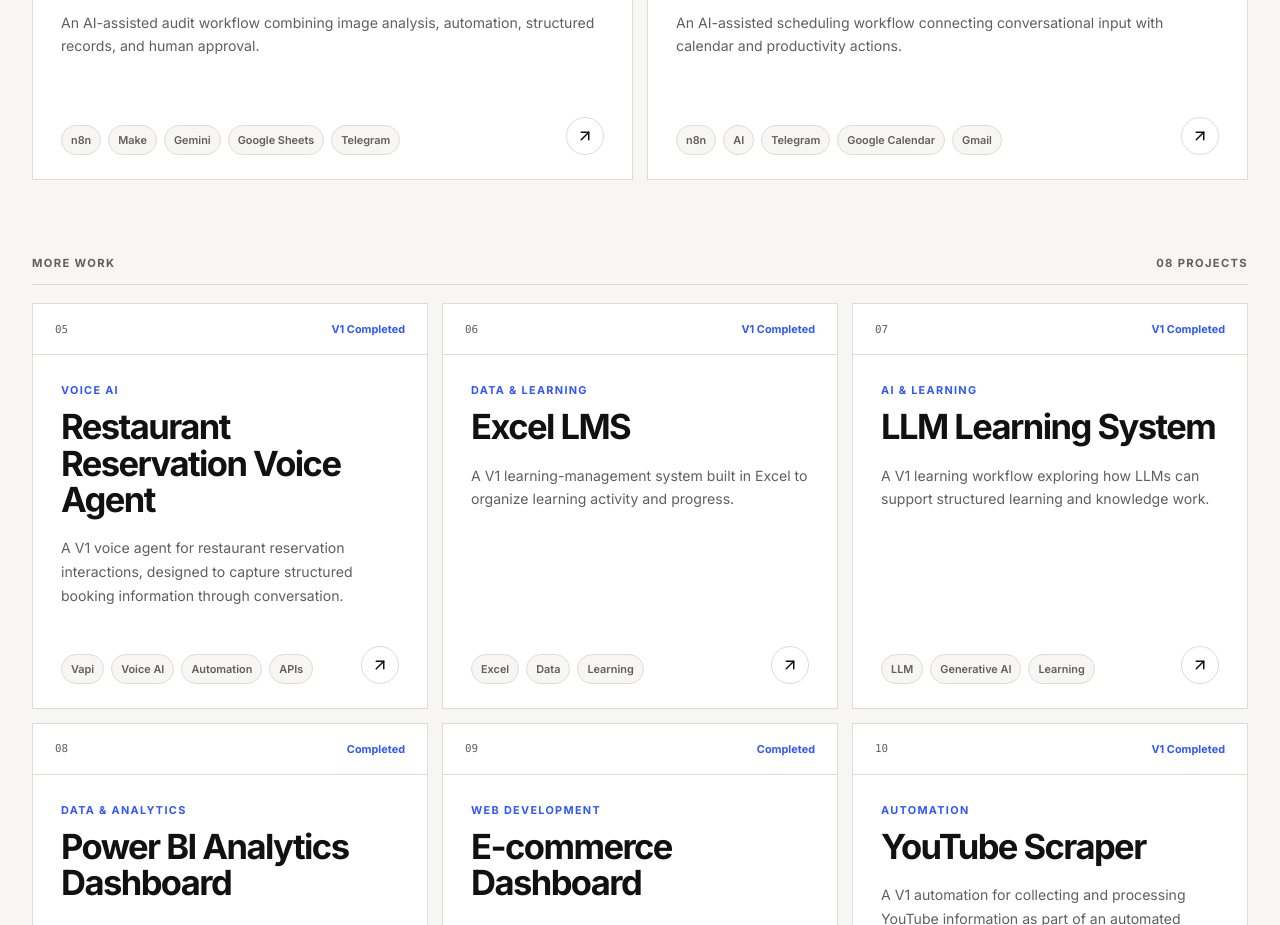
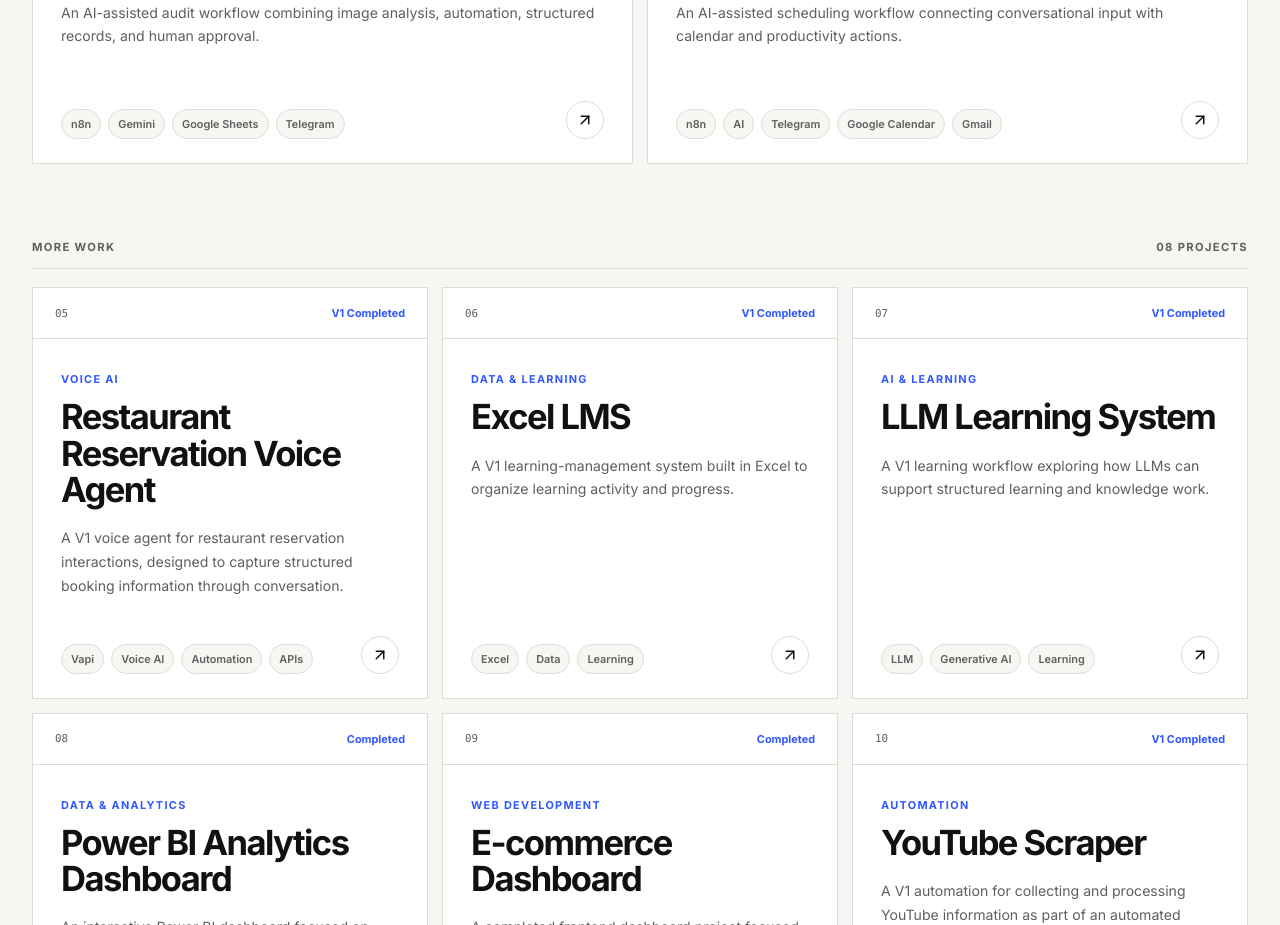
Before and after one commit to shivakumarkatla/shiva-personal-portfolio, a React (Vite) app: page /projects in a window 1280 px wide. Shown: the part 1160-2085 px from the top of the page. Built offline with nearby package versions, Linux system fonts and the light colour scheme.

Commit message:
Update SEO metadata and NGO audit technologies

```diff
--- a/src/data/projects.js
+++ b/src/data/projects.js
@@ -68,7 +68,6 @@ export const projects = [
       "An AI-assisted audit workflow combining image analysis, automation, structured records, and human approval.",
     technologies: [
       "n8n",
-      "Make",
       "Gemini",
       "Google Sheets",
       "Telegram",
```
Also changed, not shown: index.html (+0 -2 lines).
